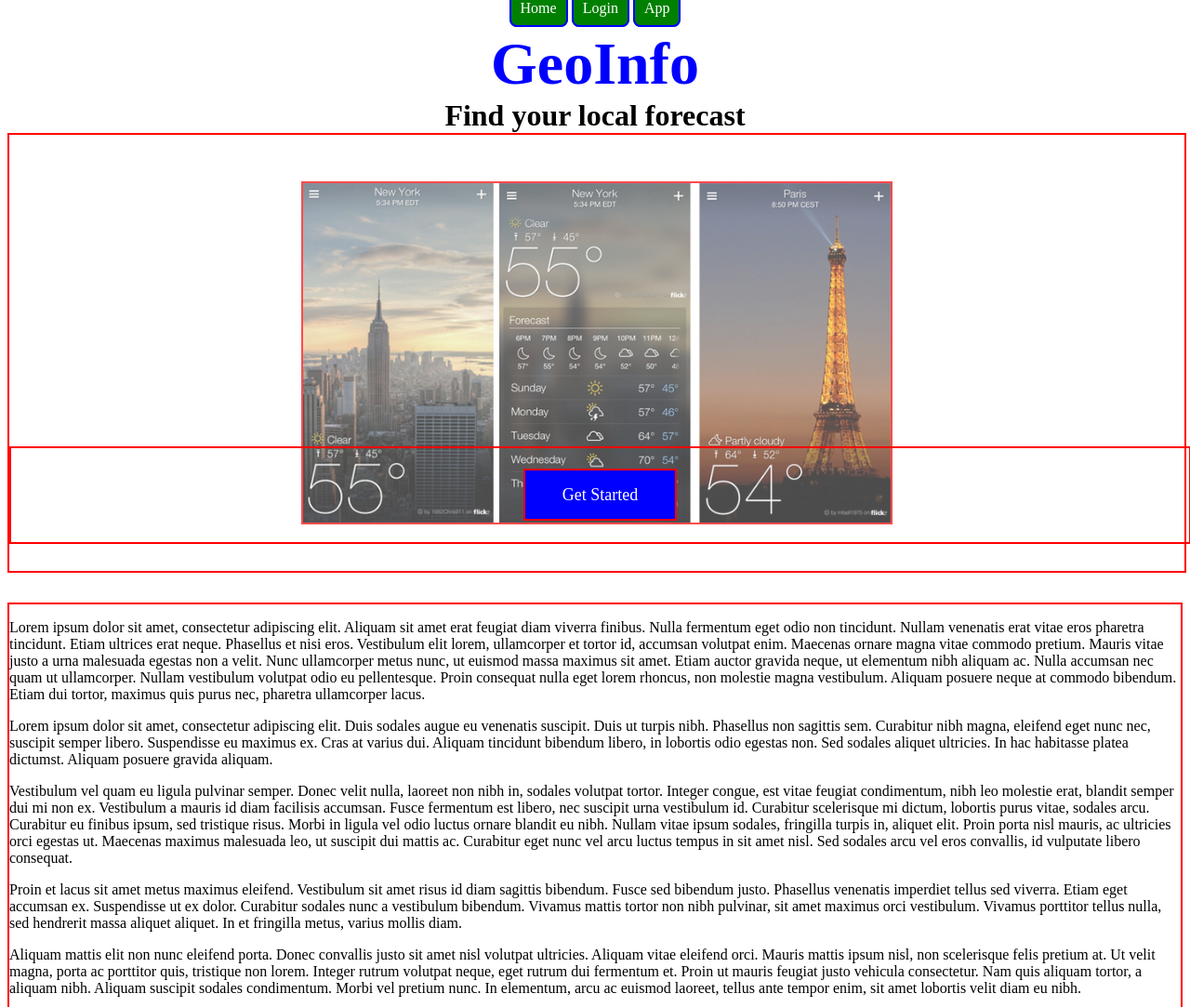
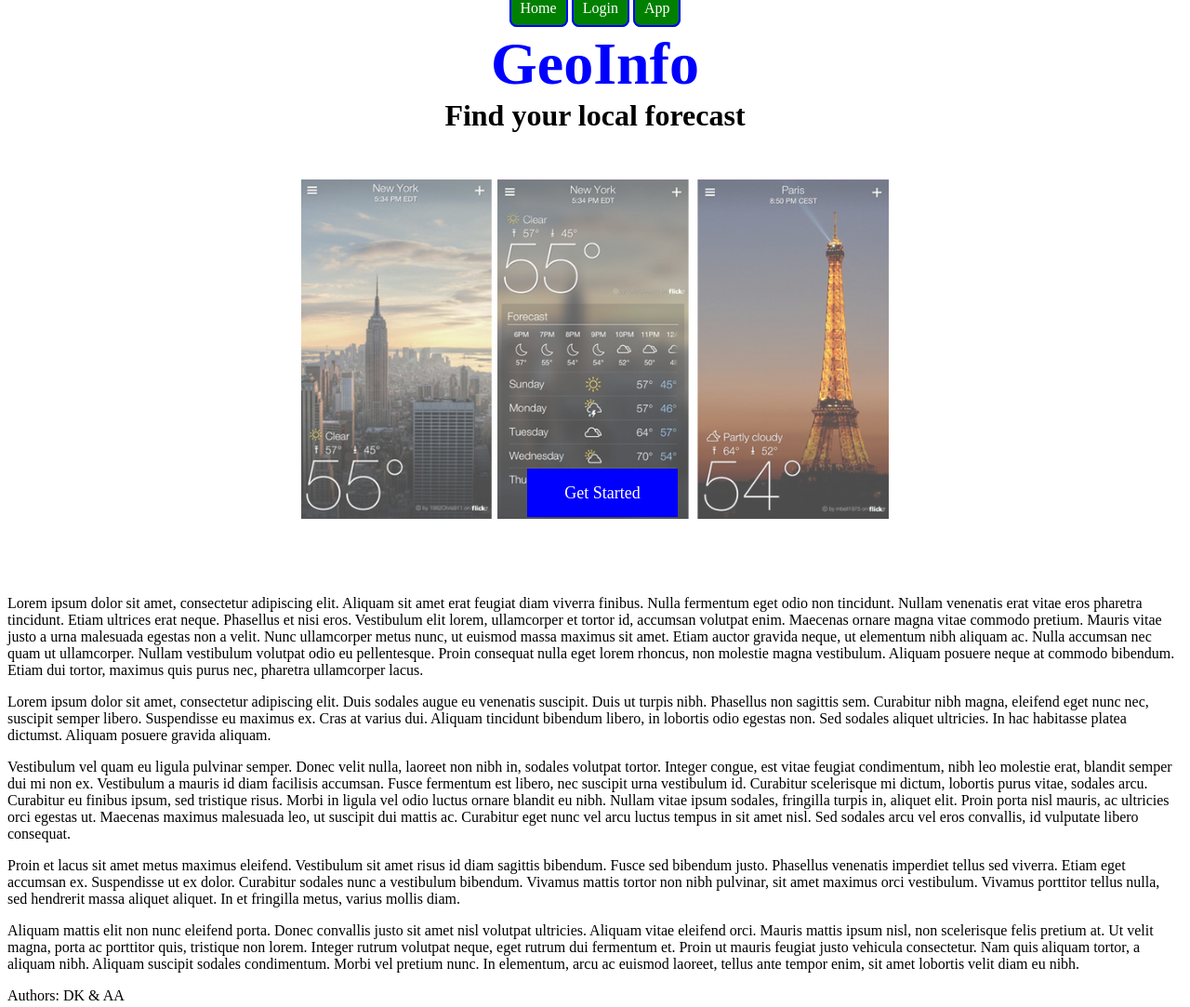
Before and after one commit to David-Keith/GeoInfo, a plain HTML site: page index.html in a window 1280 px wide. Shown: the top 1083 px of the page at 93% size. Drawn offline with Linux system fonts and the light colour scheme.

Commit message:
Add files via upload

```diff
--- a/main.css
+++ b/main.css
@@ -49,12 +49,10 @@
 
 .home {
 	padding: 50px 0 50px 0;
-	border: 2px solid red;
 	width: 100%;
 }
 
 #homeImg {
-	border: 2px solid red;
 	display: block;
 	margin: auto;
 	opacity: .9;
@@ -66,13 +64,12 @@
 
 .mainButton {
 	position: absolute;
-	width: 99%;
+	width: 100%;
 	top: 60%;
 	text-align: center;
 	font-size: 18px;
 	padding: 40px 0 40px 0;
 	z-index: 4;
-	border: 2px solid red;
 }
 
 .mainButton a {
@@ -80,7 +77,6 @@
 	color: white;
 	background-color: blue;
 	padding: 16px 40px 16px 40px;
-	border: 2px solid red;
 	left: 50%;
 	width: 100%;
 }
@@ -91,7 +87,6 @@
 
 .info {
 	margin-top: 32px;
-	border: 2px solid red;
 }
 
 /* CSS input validation display for the login page */
```
